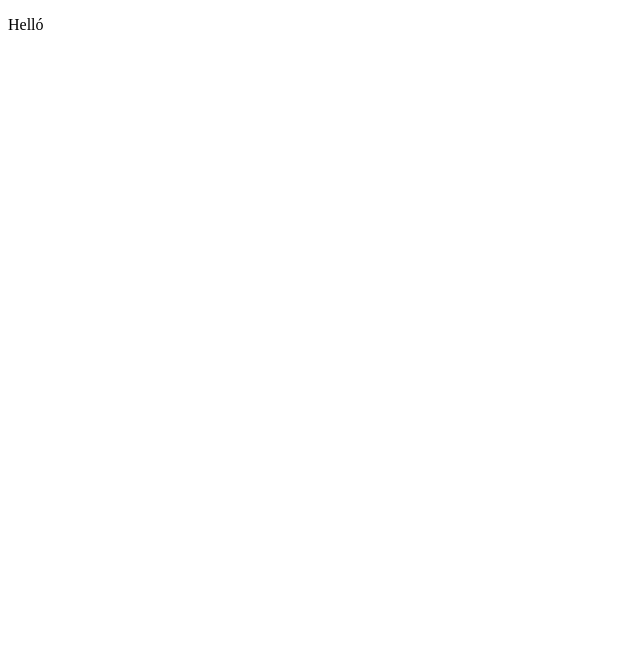
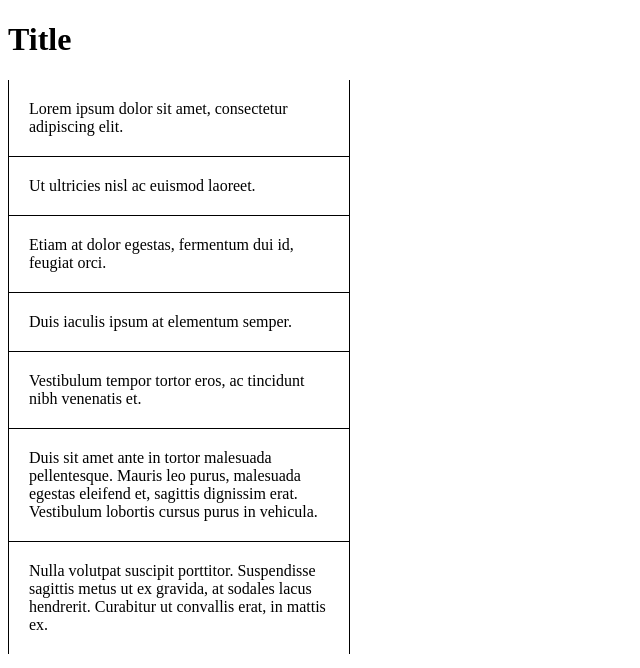
Before and after one commit to Csrilla/Csrilla.github.io, a plain HTML site: page Pseudo selectorok/index.html in a window 1280 px wide. Shown: the whole page, without its empty margins (0-640 px from the left). Drawn offline with Linux system fonts and the light colour scheme.

Commit message:
Pseudo selectorok megoldás

```diff
--- a/Pseudo selectorok/index.html
+++ b/Pseudo selectorok/index.html
@@ -4,8 +4,22 @@
     <meta charset="UTF-8">
     <meta name="viewport" content="width=device-width, initial-scale=1.0">
     <title>Document</title>
+    <link rel="stylesheet" href="style.css">
 </head>
 <body>
-    <p>Helló</p>
+    <h1>Title</h1>
+    <div>
+    <p>Lorem ipsum dolor sit amet, consectetur adipiscing elit.</p>
+    <p>Ut ultricies nisl ac euismod laoreet.</p>
+    <p>Etiam at dolor egestas, fermentum dui id, feugiat orci.</p>
+    <p>Duis iaculis ipsum at elementum semper. </p>
+    <p>Vestibulum tempor tortor eros, ac tincidunt nibh venenatis et. </p>
+    <p>Duis sit amet ante in tortor malesuada pellentesque.
+        Mauris leo purus, malesuada egestas eleifend et, sagittis dignissim erat.
+        Vestibulum lobortis cursus purus in vehicula. </p>
+        <p>Nulla volutpat suscipit porttitor.
+            Suspendisse sagittis metus ut ex gravida, at sodales lacus hendrerit.
+            Curabitur ut convallis erat, in mattis ex.</p>
+        </div>
 </body>
 </html>
--- /dev/null
+++ b/Pseudo selectorok/style.css
@@ -0,0 +1,15 @@
+p {
+    border: 1px solid black;
+    border-top: 0px solid;
+    margin: 0;
+    width: 300px;
+    padding: 20px;
+}
+
+p:hover {
+    background-color: coral;
+}
+
+p:last-child {
+    border-bottom: 0px solid;
+}
```
